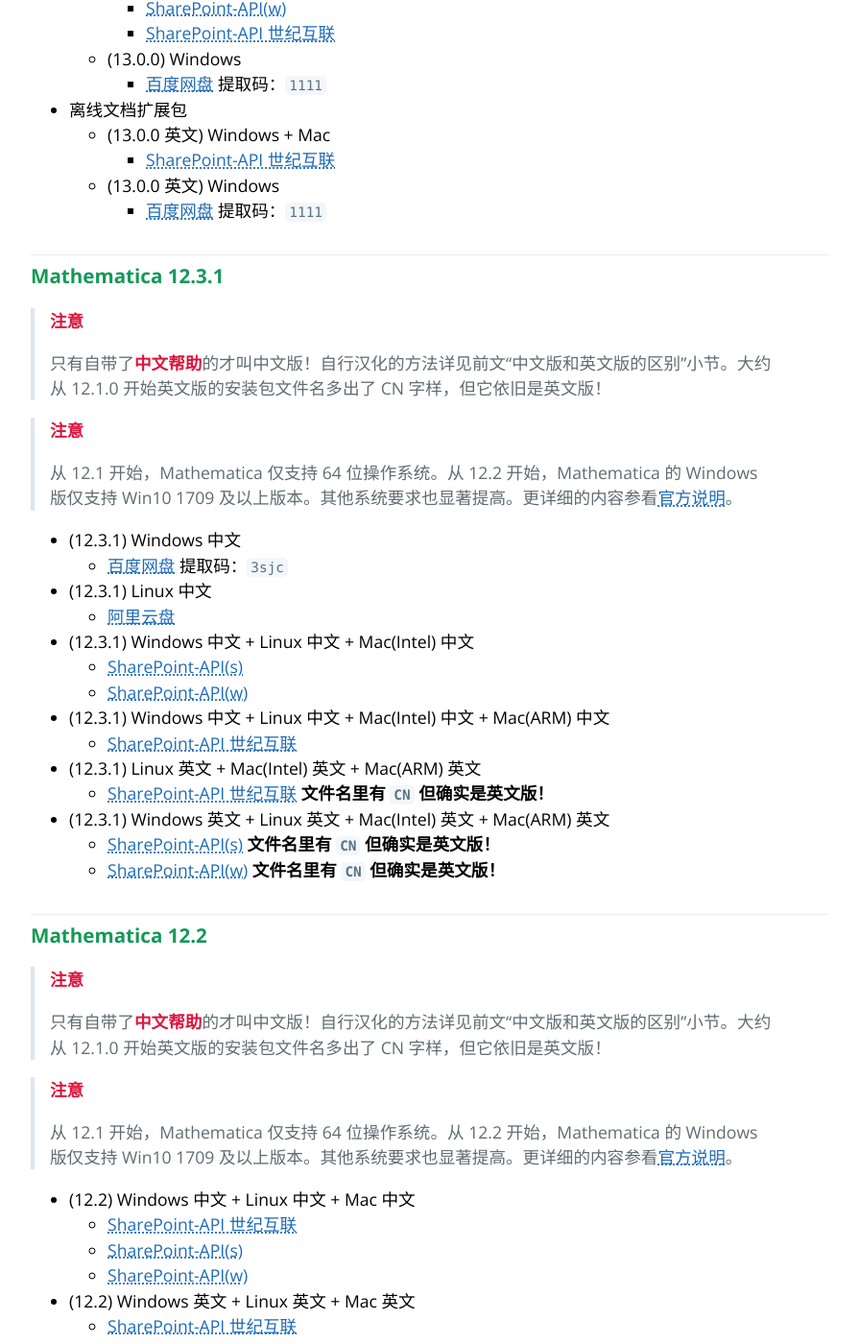
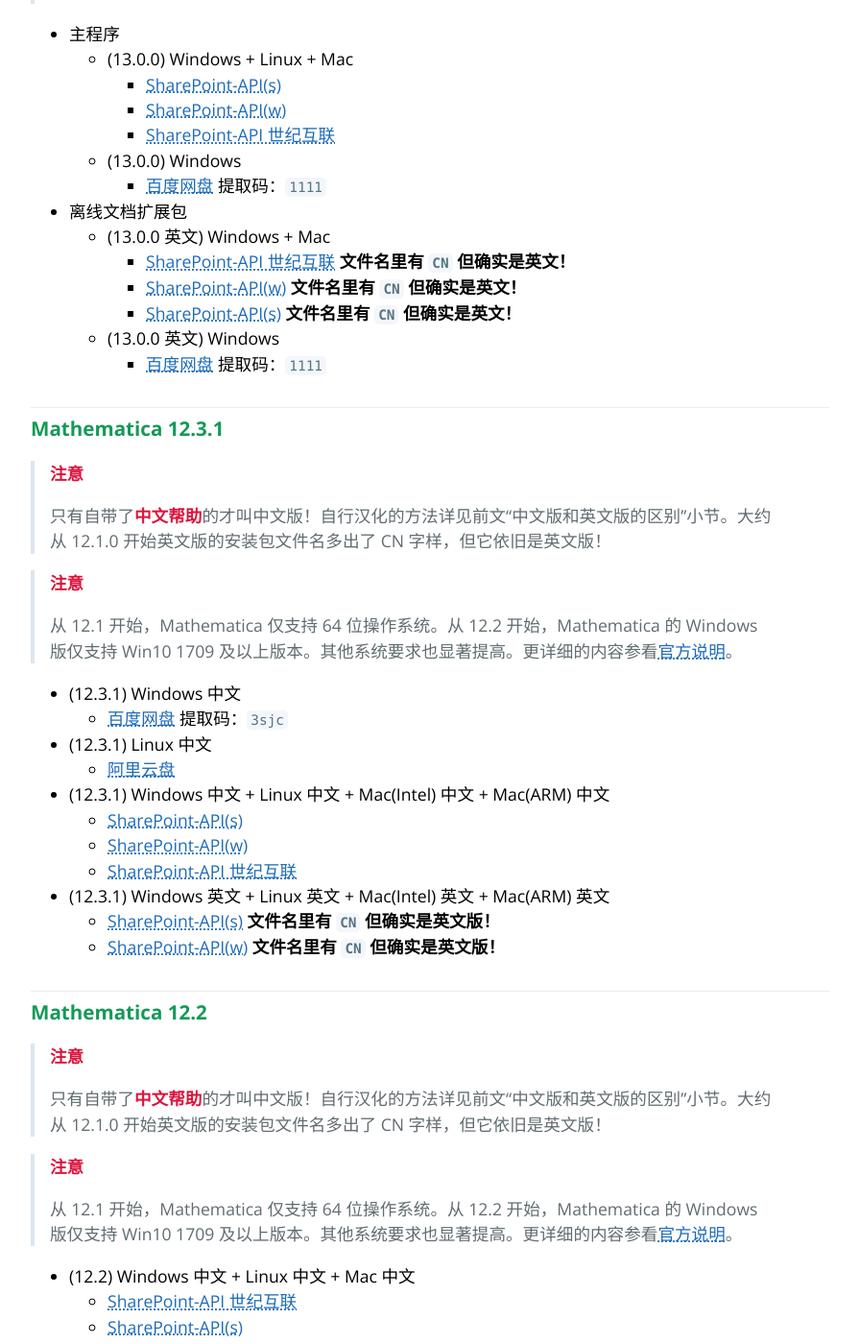
Before and after one commit to TieBaMma/InstallTutorial, a Jekyll site: the page built from index.md, in a window 1280 px wide and 1400 px high, scrolled down 7632 px. Shown: the whole window at 96% size, without its empty margins (192-1087 px from the left). Built offline with Jekyll 4.4.1, drawn with Linux system fonts in a browser that asks for light colours; some of the changed text lies outside the part shown.

Commit message:
增加 13.0.1 离线文档扩展包

```diff
--- a/index.md
+++ b/index.md
@@ -258,6 +258,10 @@
   * (13.0.1) Windows + Linux + Mac
     * [SharePoint-API(s)](https://wdm.undo.icu/share/Mathematica/13.0.1.0/Main/)
     * [SharePoint-API(w)](https://wdm.undo.icu/wyd/Mathematica/13.0.1.0/Main/)
+* 离线文档扩展包
+  * (13.0.1 英文) Windows + Mac
+    * [SharePoint-API(w)](https://wdm.undo.icu/wyd/Mathematica/13.0.1.0/WLDocs/EN/) **文件名里有 `CN` 但确实是英文！**
+    * [SharePoint-API(s)](https://wdm.undo.icu/share/Mathematica/13.0.1.0/WLDocs/EN/) **文件名里有 `CN` 但确实是英文！**
 
 ### Mathematica 13.0.0
 
@@ -280,7 +284,9 @@
     * [百度网盘](https://pan.baidu.com/s/1aD5GhENsYr-hmMxrLZOY3A) 提取码：`1111`
 * 离线文档扩展包
   * (13.0.0 英文) Windows + Mac
-    * [SharePoint-API 世纪互联](https://wdm.undo.icu/cvianet/Mathematica/13.0.0.0/WLDocs/EN/)
+    * [SharePoint-API 世纪互联](https://wdm.undo.icu/cvianet/Mathematica/13.0.0.0/WLDocs/EN/) **文件名里有 `CN` 但确实是英文！**
+    * [SharePoint-API(w)](https://wdm.undo.icu/wyd/Mathematica/13.0.0.0/WLDocs/EN/) **文件名里有 `CN` 但确实是英文！**
+    * [SharePoint-API(s)](https://wdm.undo.icu/share/Mathematica/13.0.0.0/WLDocs/EN/) **文件名里有 `CN` 但确实是英文！**
   * (13.0.0 英文) Windows
     * [百度网盘](https://pan.baidu.com/s/1aD5GhENsYr-hmMxrLZOY3A) 提取码：`1111`
 
@@ -300,15 +306,10 @@
 * (12.3.1) Linux 中文
   * [阿里云盘](https://mmamirror.vercel.app/%F0%9F%90%A7Linux/12.3.1)
 
-* (12.3.1) Windows 中文 + Linux 中文 + Mac(Intel) 中文
+* (12.3.1) Windows 中文 + Linux 中文 + Mac(Intel) 中文 + Mac(ARM) 中文
   * [SharePoint-API(s)](https://wdm.undo.icu/share/Mathematica/12.3.1.0/CN/)
   * [SharePoint-API(w)](https://wdm.undo.icu/wyd/Mathematica/12.3.1.0/CN/)
-
-* (12.3.1) Windows 中文 + Linux 中文 + Mac(Intel) 中文 + Mac(ARM) 中文
   * [SharePoint-API 世纪互联](https://wdm.undo.icu/cvianet/Mathematica/12.3.1.0/CN/)
-
-* (12.3.1) Linux 英文 + Mac(Intel) 英文 + Mac(ARM) 英文
-  * [SharePoint-API 世纪互联](https://wdm.undo.icu/cvianet/Mathematica/12.3.1.0/EN/) **文件名里有 `CN` 但确实是英文版！**
 
 * (12.3.1) Windows 英文 + Linux 英文 + Mac(Intel) 英文 + Mac(ARM) 英文
   * [SharePoint-API(s)](https://wdm.undo.icu/share/Mathematica/12.3.1.0/EN/) **文件名里有 `CN` 但确实是英文版！**
```
